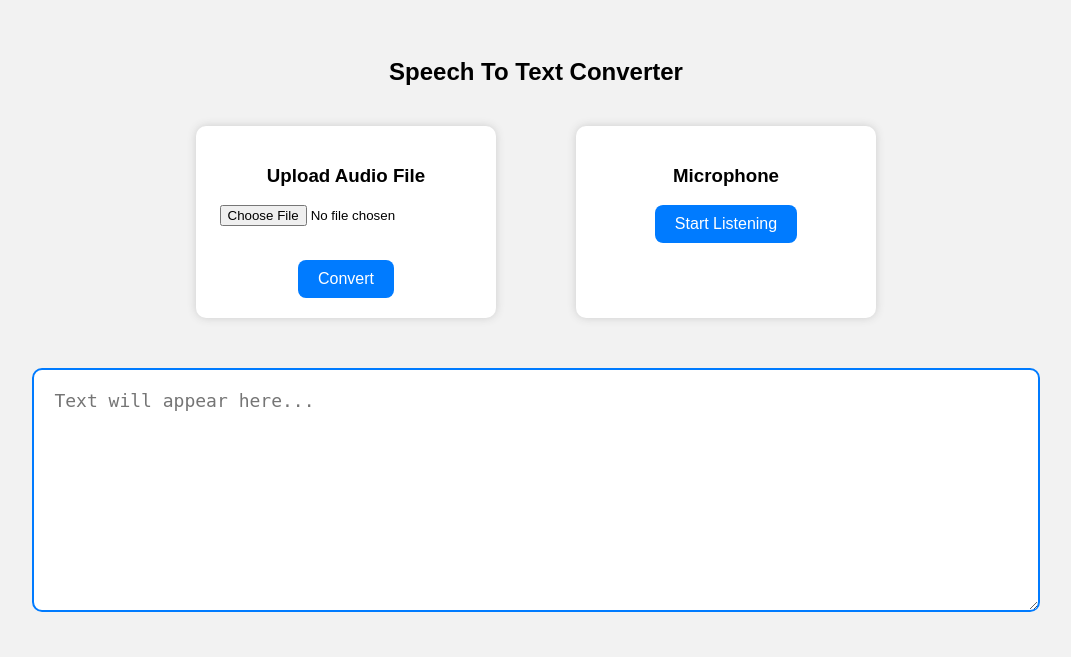
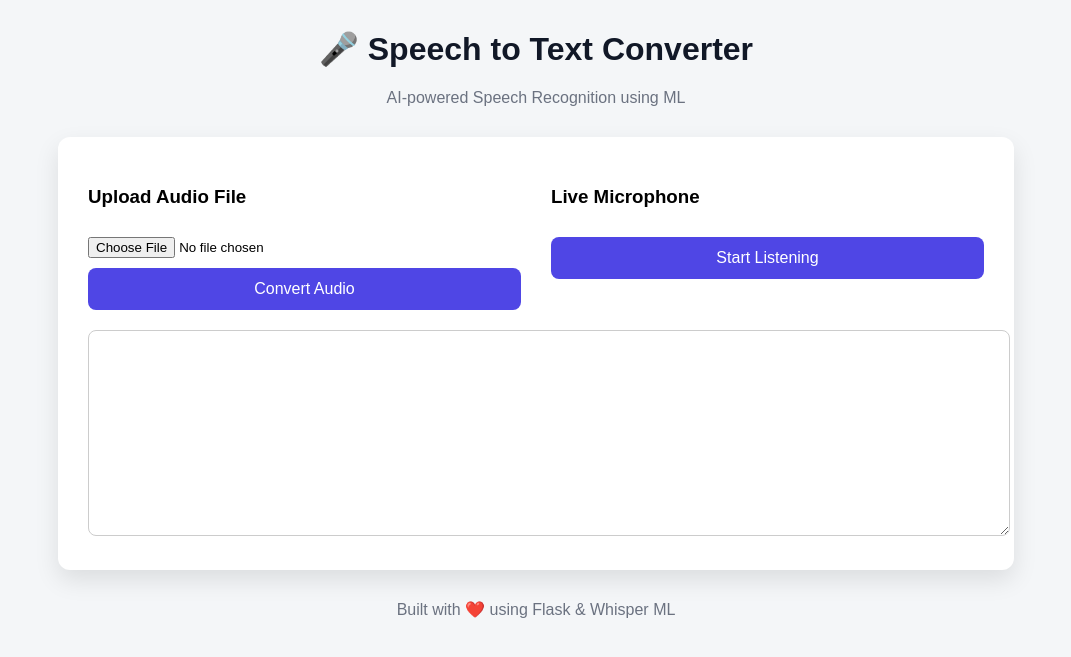
Before and after one commit to gayathri0131/SpeechToText-ML, a Flask app: page / in a window 1280 px wide. Shown: the top 657 px of the page, without its empty margins (104-1175 px from the left). Run offline with Flask 3, Linux system fonts and the light colour scheme.

Commit message:
Update index.html

```diff
--- a/templates/index.html
+++ b/templates/index.html
@@ -2,105 +2,124 @@
 <html lang="en">
 <head>
 <meta charset="UTF-8">
-<title>Speech To Text</title>
+<title>Speech to Text Converter</title>
+
 <style>
 body {
-        font-family: Arial, sans-serif; background: #f2f2f2;
-        text-align: center; padding: 30px;
+    background: #f4f6f8;
+    font-family: Arial, sans-serif;
+    margin: 0;
+    padding: 0;
 }
-    .container {
-        display: flex; justify-content: center; gap: 80px;
-        margin-top: 40px;
+
+h1 {
+    text-align: center;
+    margin-top: 30px;
+    color: #111827;
 }
+
+.subtitle {
+    text-align: center;
+    color: #6b7280;
+    margin-bottom: 30px;
+}
+
 .card {
-        width: 260px; background: #fff; padding: 20px;
-        border-radius: 10px; box-shadow: 0 0 8px #ccc;
+    background: white;
+    width: 70%;
+    margin: auto;
+    padding: 30px;
+    border-radius: 12px;
+    box-shadow: 0 10px 25px rgba(0,0,0,0.1);
 }
+
+.controls {
+    display: flex;
+    justify-content: space-between;
+    gap: 30px;
+}
+
+.left, .right {
+    width: 50%;
+}
+
 button {
-        padding: 10px 20px; border: none; cursor: pointer;
-        border-radius: 8px; background: #007bff; color: #fff;
+    width: 100%;
+    padding: 12px;
+    margin-top: 10px;
+    border: none;
+    border-radius: 8px;
+    background: #4f46e5;
+    color: white;
     font-size: 16px;
+    cursor: pointer;
 }
-    #output {
-        margin-top: 50px; width: 80%; height: 200px;
-        padding: 20px; font-size: 18px;
-        border: 2px solid #007bff; border-radius: 10px;
-        background: #fff; text-align: left;
+
+button:hover {
+    background: #4338ca;
+}
+
+input[type="file"] {
+    width: 100%;
+    margin-top: 10px;
+}
+
+textarea {
+    width: 100%;
+    height: 180px;
+    margin-top: 20px;
+    padding: 12px;
+    border-radius: 8px;
+    border: 1px solid #ccc;
+    font-size: 14px;
+}
+
+footer {
+    text-align: center;
+    margin-top: 30px;
+    color: #6b7280;
 }
 </style>
 </head>
+
 <body>
 
-<h2>Speech To Text Converter </h2>
+<h1>🎤 Speech to Text Converter</h1>
+<p class="subtitle">AI-powered Speech Recognition using ML</p>
 
-<div class="container">
+<div class="card">
 
-    <!-- File to Text -->
-    <div class="card">
+    <div class="controls">
+
+        <!-- LEFT SIDE -->
+        <div class="left">
             <h3>Upload Audio File</h3>
-        <input type="file" id="audioFile"><br><br>
-        <p id="fileName"></p>
-        <button onclick="convertFile()">Convert</button>
+            <form action="/upload" method="post" enctype="multipart/form-data">
+                <input type="file" name="audio">
+                <button type="submit">Convert Audio</button>
+            </form>
         </div>
 
-    <!-- Microphone Input -->
-    <div class="card">
-        <h3>Microphone</h3>
-        <button onclick="toggleMic()"> Start Listening</button>
+        <!-- RIGHT SIDE -->
+        <div class="right">
+            <h3>Live Microphone</h3>
+            <form action="/mic" method="post">
+                <button type="submit">Start Listening</button>
+            </form>
         </div>
 
     </div>
 
-<!-- Shared Output Box -->
-<textarea id="output" placeholder="Text will appear here..." readonly></textarea>
+    <!-- OUTPUT -->
+    <textarea readonly placeholder="Converted text will appear here...">
+{{ result if result else "" }}
+    </textarea>
 
-<script>
-let recognition;
-if ("webkitSpeechRecognition" in window) {
-    recognition = new webkitSpeechRecognition();
-    recognition.continuous = true;
-    recognition.interimResults = true;
+</div>
 
-    recognition.onresult = (event) => {
-        let text = "";
-        for (let i = 0; i < event.results.length; i++) {
-            text += event.results[i][0].transcript;
-        }
-        document.getElementById("output").value = text;
-    };
-} else {
-    alert("Speech Recognition not supported in this browser.");
-}
-
-function toggleMic() {
-    recognition.start();
-}
-
-// Choose File Label
-document.getElementById("audioFile").addEventListener("change", function () {
-    document.getElementById("fileName").innerText = "Selected: " + this.files[0].name;
-});
-
-// Convert File Button
-function convertFile() {
-    let file = document.getElementById("audioFile").files[0];
-    if (!file) return alert("Please select a file!");
-
-    let formData = new FormData();
-    formData.append("audio_file", file);
-
-    fetch("/convert", {
-        method: "POST",
-        body: formData,
-    })
-        .then((res) => res.json())
-        .then((data) => {
-            if (data.text) {
-                document.getElementById("output").value = data.text;
-            }
-        });
-}
-</script>
+<footer>
+    <p>Built with ❤️ using Flask & Whisper ML</p>
+</footer>
 
 </body>
 </html>
```
Lines whose indentation alone changed are shown as unchanged.
